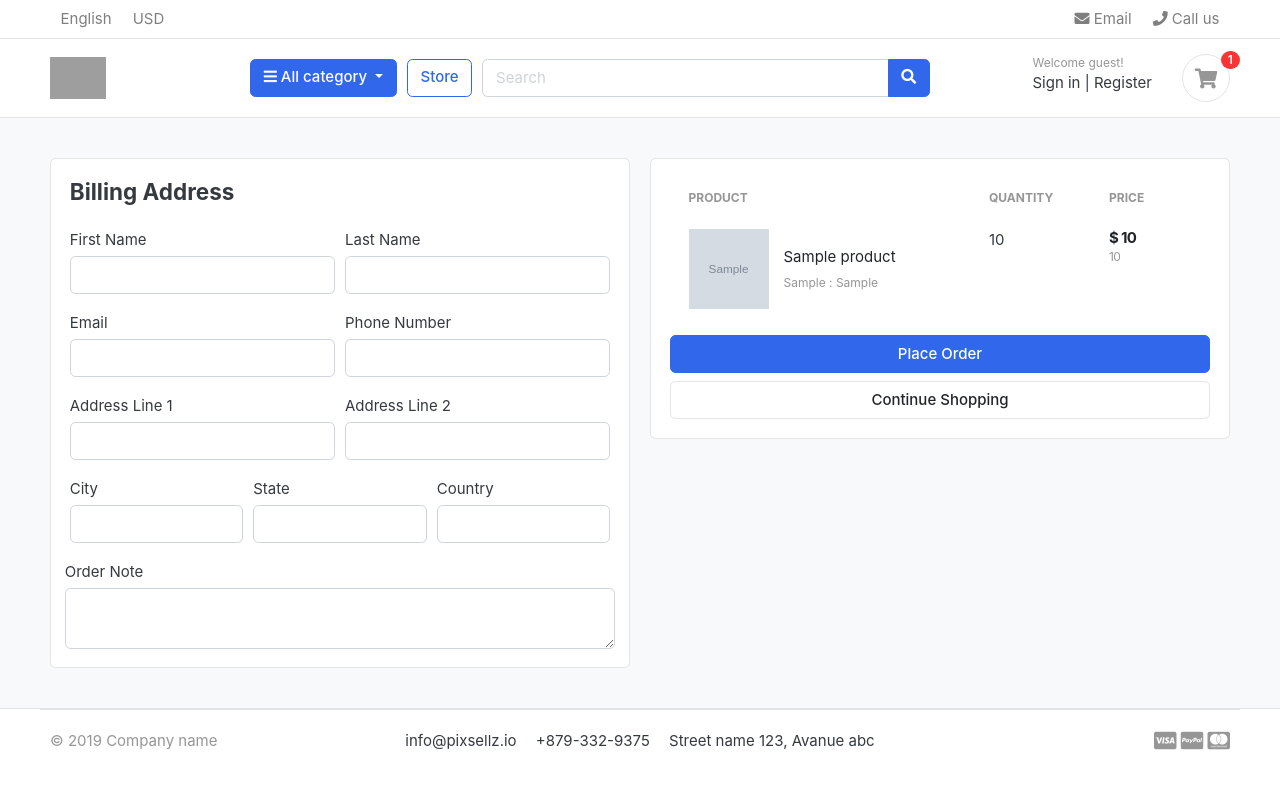
After one commit to SharmilaCharles/ecommerce_django, a Django app: template templates/store/checkout.html in a window 1280 px wide. The commit adds this page. Run offline with Django 3.2, Linux system fonts and the light colour scheme; the template is opened without the code that fills it: most values are stand-ins (such as "Sample title", 1, 10 or a date in 2020); grey boxes marked "Sample" are stand-in pictures; some libraries are stand-ins or nearby versions; some web fonts are replaced; grey boxes are pictures that could not be loaded.

Commit message:
habdled cart and checkout page for the logged in users

```diff
--- a/carts_app/context_processors.py
+++ b/carts_app/context_processors.py
@@ -9,7 +9,10 @@ def counter(request):
     else:
         try:
             cart = Cart.objects.filter(cart_id=_cart_id(request))
-            cart_items = CartItem.objects.all().filter(cart= cart[:1])
+            if request.user.is_authenticated:
+                cart_items = CartItem.objects.all().filter(user=request.user)
+            else:
+                cart_items = CartItem.objects.all().filter(cart= cart[:1])
             for cart_item in cart_items:
                 cart_count += cart_item.quantity;
 
--- a/carts_app/models.py
+++ b/carts_app/models.py
@@ -1,5 +1,7 @@
 from django.db import models
 from store_app.models import Product, Variation
+from accounts_app.models import Account
+
 
 class Cart(models.Model):
     cart_id = models.CharField(max_length=250, blank=True)
@@ -8,11 +10,11 @@ class Cart(models.Model):
     def __str__(self) -> str:
         return self.cart_id
 
-
 class CartItem(models.Model):
+    user = models.ForeignKey(Account, on_delete=models.CASCADE, null = True)
     product = models.ForeignKey(Product, on_delete=models.CASCADE)
     variations = models.ManyToManyField(Variation, blank = True)
-    cart = models.ForeignKey(Cart, on_delete=models.CASCADE)
+    cart = models.ForeignKey(Cart, on_delete=models.CASCADE, null = True)
     quantity = models.IntegerField()
     is_active  = models.BooleanField(default=True)
 
--- a/templates/store/cart.html
+++ b/templates/store/cart.html
@@ -105,7 +105,7 @@
                 <p class="text-center mb-3">
                     <img src="{% static './images/misc/payments.png' %}" height="26">
                 </p>
-                <a href="./place-order.html" class="btn btn-primary btn-block"> Checkout </a>
+                <a href="{% url 'checkout' %}" class="btn btn-primary btn-block"> Checkout </a>
                 <a href="{% url 'store' %}" class="btn btn-light btn-block">Continue Shopping</a>
             </div> <!-- card-body.// -->
             </div> <!-- card.// -->
--- /dev/null
+++ b/templates/store/checkout.html
@@ -0,0 +1,143 @@
+{% extends 'base.html' %}
+
+{% load static %}
+
+{% block content %}
+
+<section class="section-content padding-y bg">
+    <div class="container">
+
+    <!-- ============================ COMPONENT 1 ================================= -->
+
+
+    <div class="row">
+    <aside class="col-lg-6">
+        <div class="card">
+             <div class="card-body">
+                <h4 class="card-title mb-4"> Billing Address</h4>
+                <form action="" method="POST">
+                    {% csrf_token %}
+                    <div class="form-row">
+                        <div class="col form-group">
+                            <label for=""> First Name</label>
+                            <input type="text" name="first_name"  class="form-control" required/>
+                        </div>
+
+                        <div class="col form-group">
+                            <label for=""> Last Name</label>
+                            <input type="text" name="last_name"  class="form-control" required/>
+                        </div>
+                    </div>
+                    <div class="form-row">
+                        <div class="col form-group">
+                            <label for=""> Email</label>
+                            <input type="text" name="email"  class="form-control" required/>
+                        </div>
+
+                        <div class="col form-group">
+                            <label for=""> Phone Number</label>
+                            <input type="text" name="phone"  class="form-control" required/>
+                        </div>
+                    </div>
+                    <div class="form-row">
+                        <div class="col form-group">
+                            <label for=""> Address Line 1</label>
+                            <input type="text" name="address_line_1"  class="form-control" required/>
+                        </div>
+
+                        <div class="col form-group">
+                            <label for=""> Address Line 2</label>
+                            <input type="text" name="address_line_2"  class="form-control" />
+                        </div>
+                    </div>
+                    <div class="form-row">
+                        <div class="col form-group">
+                            <label for=""> City</label>
+                            <input type="text" name="city"  class="form-control" required/>
+                        </div>
+
+                        <div class="col form-group">
+                            <label for=""> State</label>
+                            <input type="text" name="state"  class="form-control" required/>
+                        </div>
+                        <div class="col form-group">
+                            <label for=""> Country</label>
+                            <input type="text" name="county"  class="form-control"  required/>
+                        </div>
+                    </div>
+                    <div class="form-row">
+                        <label>Order Note</label>
+                        <textarea name="order_note" rows="2" cols="80" class="form-control"></textarea>
+                    </div>
+
+
+            </div>
+
+        </div> <!-- card.// -->
+    </aside> <!-- col.// -->
+
+    <aside class="col-lg-6">
+        <div class="card">
+            <div class="card-body">
+            <table class="table table-borderless table-shopping-cart">
+                    <thead class="text-muted">
+                        <tr class="small text-uppercase">
+                        <th scope="col">Product</th>
+                        <th scope="col" width="120">Quantity</th>
+                        <th scope="col" width="120">Price</th>
+
+                        </tr>
+                    </thead>
+                    <tbody>
+                    {% for cart_item in cart_items %}
+                    <tr>
+                        <td>
+                            <figure class="itemside align-items-center">
+                                <div class="aside"><img src="{{ cart_item.product.images.url }}" class="img-sm"></div>
+                                <figcaption class="info">
+                                    <a href="{{ cart_item.product.get_url }}" class="title text-dark">{{cart_item.product.product_name}}</a>
+                                    <p class="text-muted small">
+                                        {% if cart_item.variations.all %}
+                                            {% for item in cart_item.variations.all %}
+                                                {{ item.variation_category | capfirst}} : {{item.variation_value |capfirst}}
+                                            {% endfor %}
+                                        {% endif %}
+                                    </p>
+                                </figcaption>
+                            </figure>
+                        </td>
+                        <td>
+                            <label for="">{{cart_item.quantity}}</label>
+
+                        </td>
+                        <td>
+                            <div class="price-wrap">
+                                <var class="price">$ {{cart_item.sub_total}}</var>
+                                <small class="text-muted"> {{cart_item.product.price}} </small>
+                            </div> <!-- price-wrap .// -->
+                        </td>
+
+                    </tr>
+                    {% endfor %}
+                </tbody>
+             </table>
+
+
+
+            <button type="'submit" name="submit" class="btn btn-primary btn-block">Place Order</button>
+            <a href="{% url 'store' %}" class="btn btn-light btn-block">Continue Shopping</a>
+        </form>
+        </div> <!-- card-body.// -->
+        </div> <!-- card.// -->
+
+    </aside> <!-- col.// -->
+
+
+    </div> <!-- row.// -->
+    <!-- ============================ COMPONENT 1 END .// ================================= -->
+
+    </div> <!-- container .//  -->
+    </section>
+    <!-- ========================= SECTION CONTENT END// ========================= -->
+
+{%endblock%}
```
Also changed, not shown: accounts_app/views.py (+64 -1 lines), carts_app/urls.py (+6 -1 lines), carts_app/views.py (+158 -59 lines), carts_app/migrations/0003_cartitem_user_alter_cartitem_cart.py (added), 1 other file.
